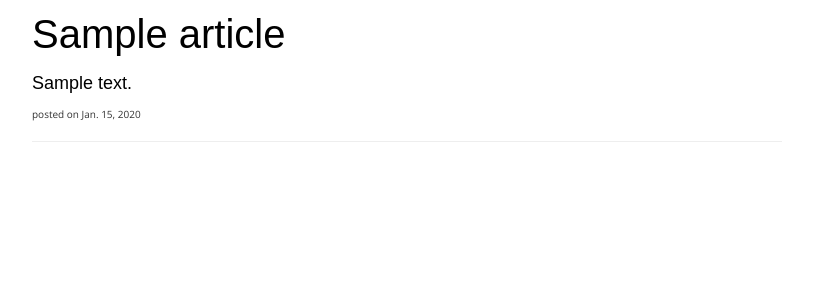
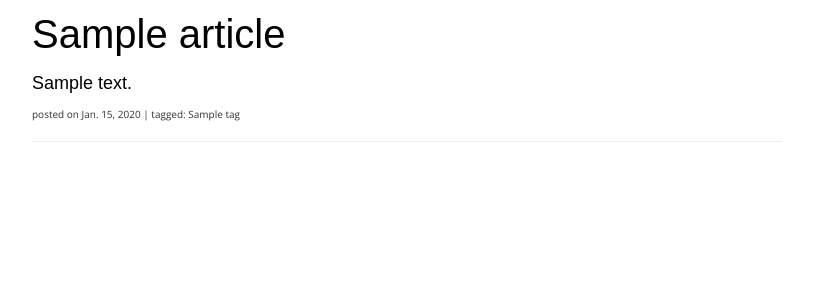
Before and after one commit to chenesan/old-yishan.toys, a Django app: template blog/templates/tag.html in a window 1280 px wide. Shown: the part 407-707 px from the top of the page, without its empty margins (233-1046 px from the left). Run offline with Django 3.2, Linux system fonts and the light colour scheme; the template is opened without the code that fills it: most values are stand-ins (such as "Sample title", 1, 10 or a date in 2020); some libraries are stand-ins or nearby versions.

Commit message:
Showed tags of article in article list

```diff
--- a/blog/templates/article_title_list.html
+++ b/blog/templates/article_title_list.html
@@ -31,6 +31,10 @@
     <time>
       {{article.post_time.date}}
     </time>
+    | tagged: {% for tag in article.tags.all %}
+    {{tag.name}}
+    {% endfor %}
+
   </footer>
 </article>
 <hr></hr>
```
